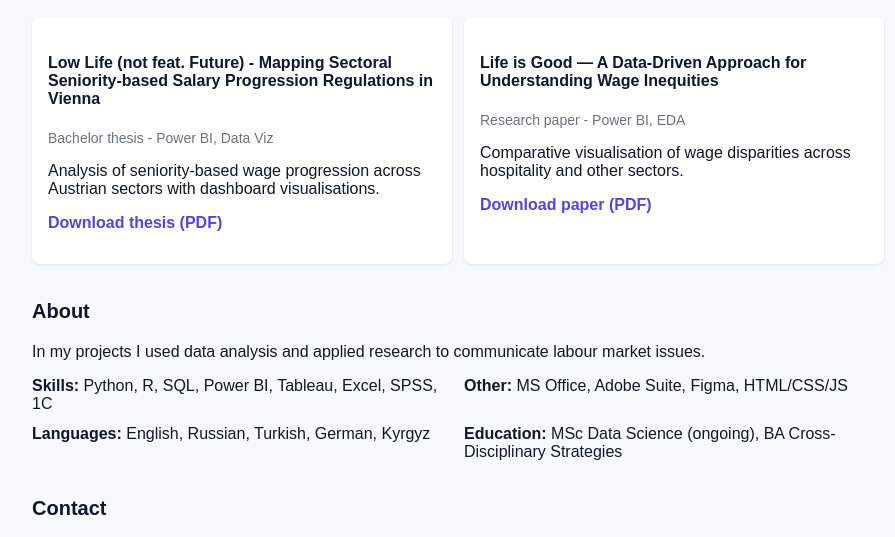
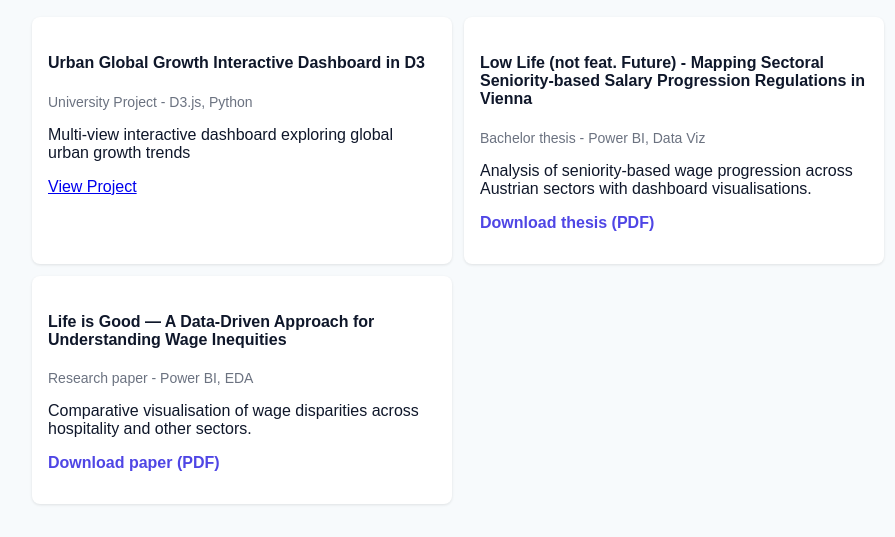
Before and after one commit to aizatsmb/projects, a plain HTML site: page index.html in a window 1280 px wide. Shown: the part 238-775 px from the top of the page, without its empty margins (182-1077 px from the left). Drawn offline with Linux system fonts and the light colour scheme.

Commit message:
Update index.html

```diff
--- a/index.html
+++ b/index.html
@@ -17,6 +17,12 @@
 
 <section id="projects"><h3>Projects</h3>
 <div class="cards">
+<article class="card"><h4>Urban Global Growth Interactive Dashboard in D3</h4>
+<p class="muted">University Project - D3.js, Python</p>
+<p>Multi-view interactive dashboard exploring global urban growth trends</p>
+<p><a href="https://aizatsmb.github.io/vds_report/">View Project</a></p>
+</article>
+
 <article class="card"><h4>Low Life (not feat. Future) - Mapping Sectoral Seniority-based Salary Progression Regulations in Vienna</h4>
 <p class="muted">Bachelor thesis - Power BI, Data Viz</p>
 <p>Analysis of seniority-based wage progression across Austrian sectors with dashboard visualisations.</p>
@@ -26,6 +32,7 @@
 <p class="muted">Research paper - Power BI, EDA</p>
 <p>Comparative visualisation of wage disparities across hospitality and other sectors.</p>
 <p><a href="assets/LifeIsGood_ResearchPaper.pdf" download class="link">Download paper (PDF)</a></p></article>
+
 </div></section>
 
 <section id="about"><h3>About</h3>
```
